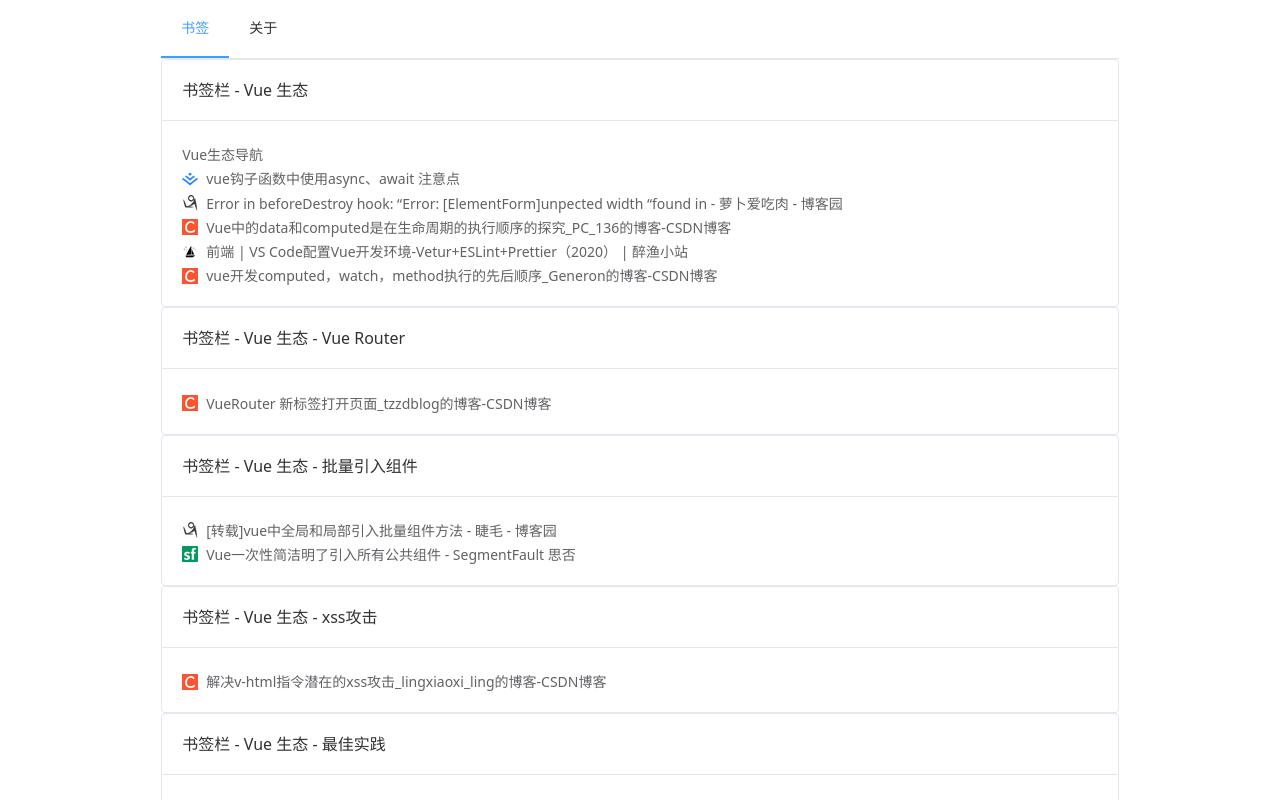
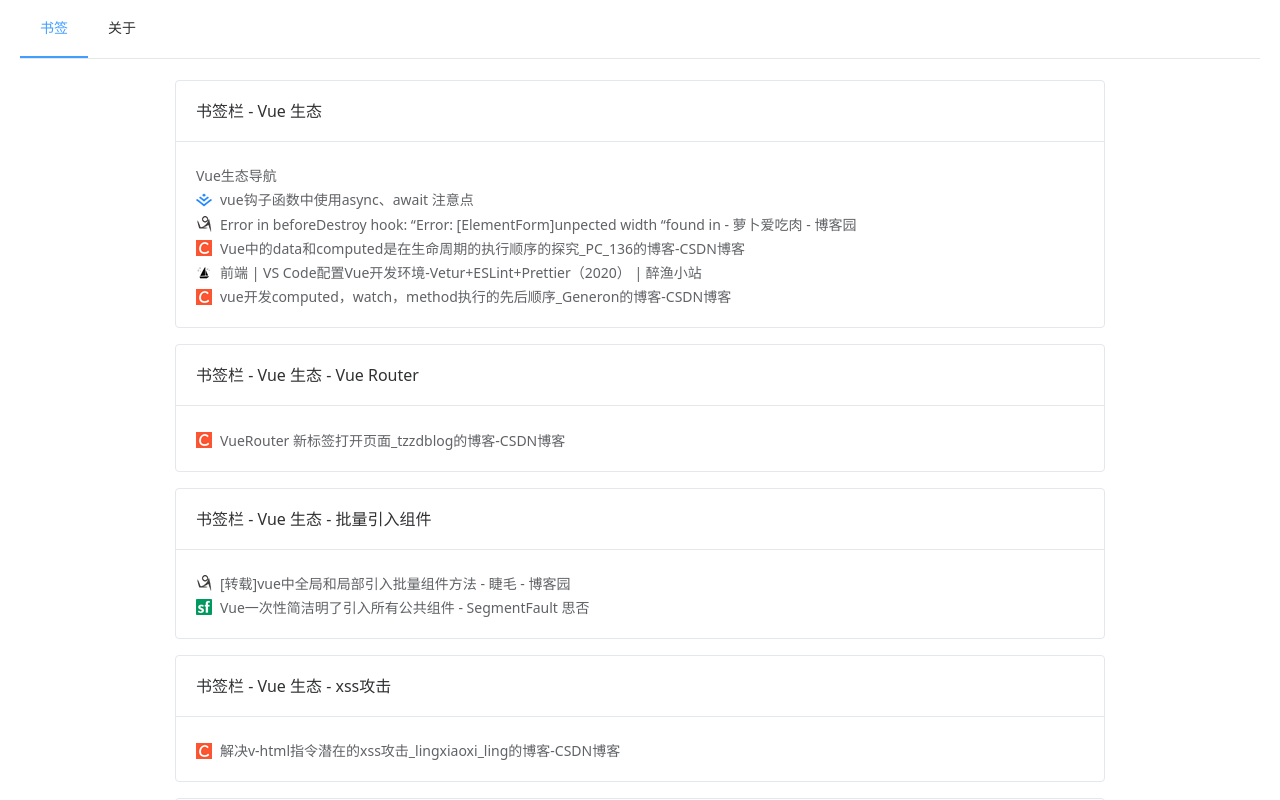
Before and after one commit to lhq8796/bookmarks, a Vue app: page /about#/bookmarks in a window 1280 px wide. Shown: the top 800 px of the page. Built offline with nearby package versions, Linux system fonts and the light colour scheme.

Commit message:
修改书签页和 layout 布局

```diff
--- a/src/layout/index.vue
+++ b/src/layout/index.vue
@@ -1,21 +1,52 @@
 <template>
-  <el-row :gutter="10">
-    <el-col class="hidden-md-and-down" :lg="3" :xl="6"><div></div></el-col>
-    <el-col :md="24" :lg="18" :xl="12">
+  <el-container class="min-h-screen">
+    <el-header>
       <el-menu :default-active="activeIndex" mode="horizontal" router>
         <el-menu-item index="/bookmarks">书签</el-menu-item>
         <el-menu-item index="/about">关于</el-menu-item>
       </el-menu>
-      <router-view
-    /></el-col>
-    <el-col class="hidden-md-and-down" :lg="3" :xl="6"><div></div></el-col>
-  </el-row>
+    </el-header>
+    <el-main>
+      <el-row>
+        <el-col class="hidden-md-and-down" :lg="3" :xl="6"></el-col>
+        <el-col :md="24" :lg="18" :xl="12">
+          <router-view />
+        </el-col>
+      </el-row>
+    </el-main>
+    <el-footer class="bg-blue-50" height="340px">
+      <el-row class="h-full">
+        <el-col class="hidden-md-and-down" :lg="3" :xl="6"></el-col>
+        <el-col :md="24" :lg="18" :xl="12" class="py-8">
+          <h4 class="text-lg font-bold mb-2">链接</h4>
+          <el-link
+            class="block"
+            type="info"
+            :underline="false"
+            href="https://github.com/lhq8796/bookmarks"
+            target="_blank"
+            >代码仓库</el-link
+          >
+        </el-col>
+      </el-row>
+    </el-footer>
+  </el-container>
 </template>
 
 <script>
 import { defineComponent, ref } from "vue";
 import { useRoute } from "vue-router";
-import { ElMenu, ElMenuItem, ElRow, ElCol } from "element-plus";
+import {
+  ElMenu,
+  ElMenuItem,
+  ElRow,
+  ElCol,
+  ElContainer,
+  ElHeader,
+  ElFooter,
+  ElMain,
+  ElLink,
+} from "element-plus";
 export default defineComponent({
   name: "Layout",
   components: {
@@ -23,6 +54,11 @@
     ElMenuItem,
     ElRow,
     ElCol,
+    ElContainer,
+    ElHeader,
+    ElFooter,
+    ElMain,
+    ElLink,
   },
   setup() {
     const route = useRoute();
--- a/src/views/Bookmarks.vue
+++ b/src/views/Bookmarks.vue
@@ -1,5 +1,10 @@
 <template>
-  <TreeBookmarks v-for="item of bookmarks" :key="item.name" :data="item" />
+  <TreeBookmarks
+    v-for="item of bookmarks"
+    :key="item.name"
+    class="mb-4 last-mb-0"
+    :data="item"
+  />
 </template>
 
 <script>
@@ -47,3 +52,9 @@
   },
 };
 </script>
+
+<style scoped>
+.last-mb-0:last-child {
+  margin-bottom: 0;
+}
+</style>
```
